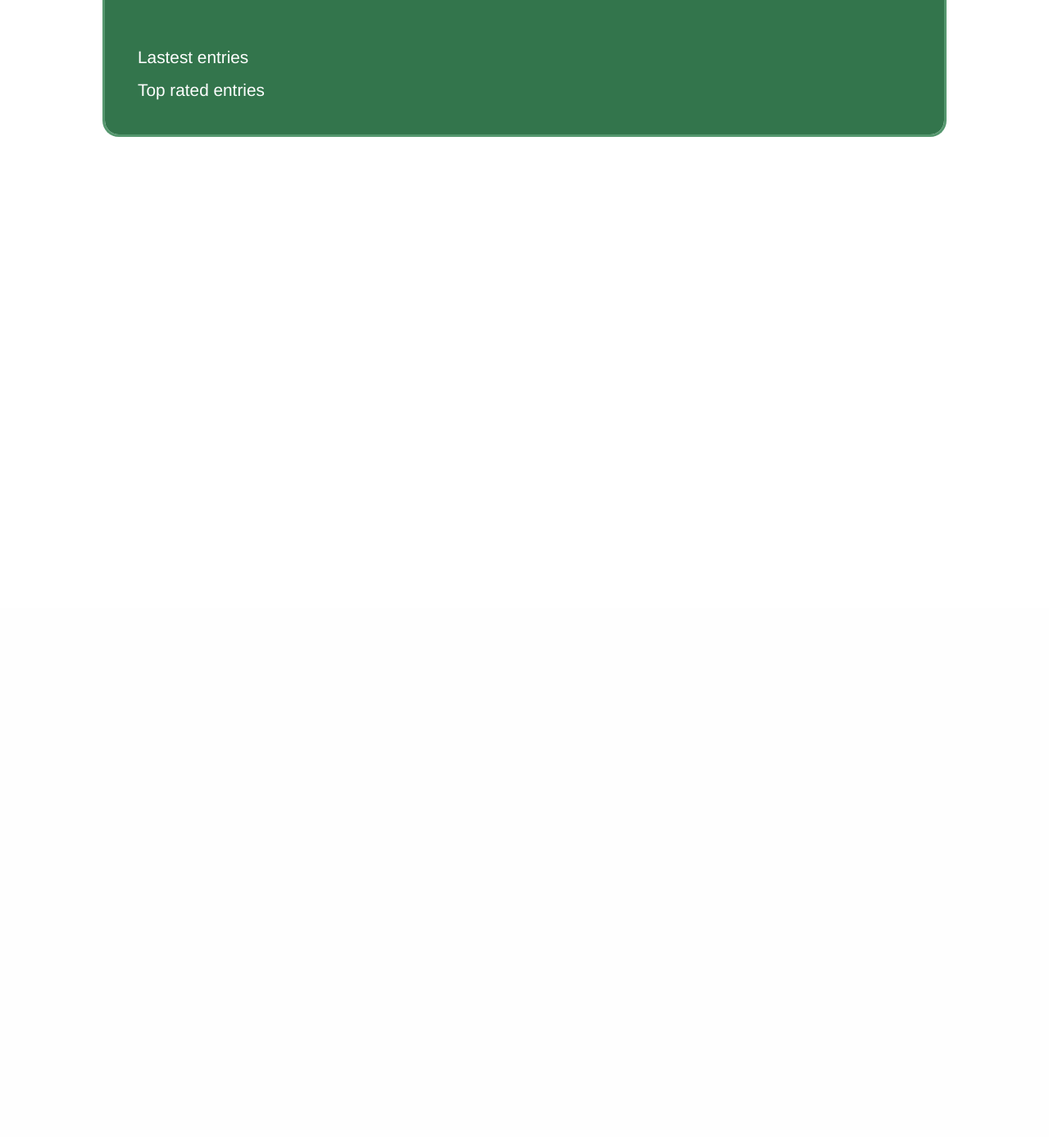
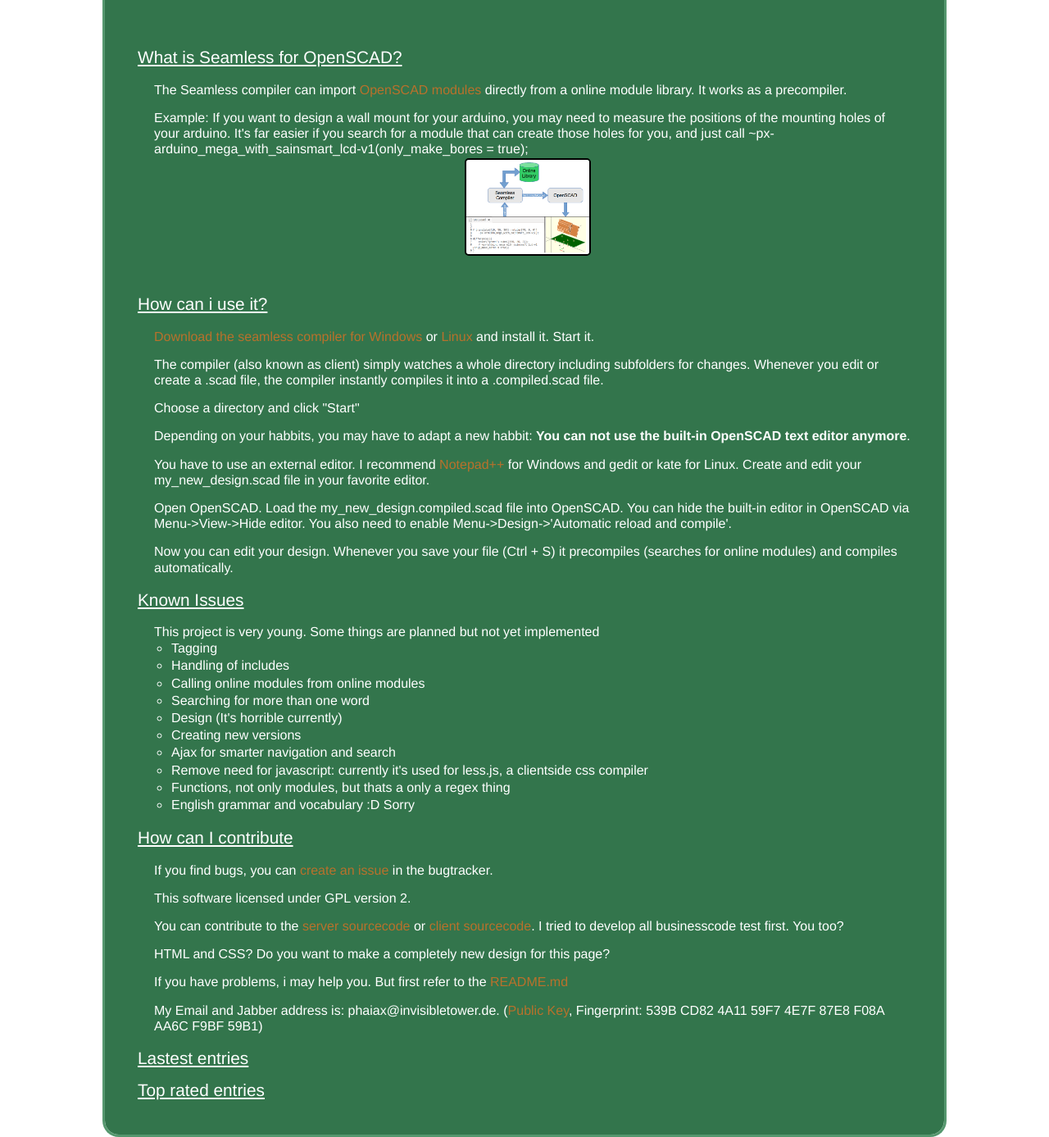
Before and after one commit to Phaiax/openscad-seamlesslib-server, a Django app: page / in a window 1280 px wide. Shown: the part 58-1445 px from the top of the page at 82% size. Before the commit the page ends 225 px from the top, so only its background shows below. Run offline with Django 3.2, Linux system fonts and the light colour scheme; data that the repository does not hold is empty; style sheets or scripts are compiled from the project's sources; parts of the project's set-up code (start-up, migrations or seed data) failed here and were passed over.

Commit message:
Start page explanation, Ignore Xapian index

```diff
--- a/src/seamless/urls.py
+++ b/src/seamless/urls.py
@@ -13,7 +13,7 @@ urlpatterns = patterns('',
     url(r'^edit/(?P<uuid>[0-9a-f\-]+)/$', 'web.views.edit_without_auth', name='edit_without_auth'),
     url(r'^rate/(?P<uuid>[0-9a-f\-]+)/(?P<rating>[0-9]{1,2})/$', 'web.views.rate', name='rate'),
 
-    url(r'^api/get-by-uniquename/(?P<uniquename>[0-9a-z\-~A-Z]+)/$', 'api.views.get_by_uniquename', name='get_by_uniquename'),
+    url(r'^api/get-by-uniquename/(?P<uniquename>[0-9a-z\-~A-Z_]+)/$', 'api.views.get_by_uniquename', name='get_by_uniquename'),
 
     # url(r'^seamless/', include('seamless.foo.urls')),
 
--- a/src/web/static/less/styles.less
+++ b/src/web/static/less/styles.less
@@ -50,6 +50,10 @@ a {
   text-decoration: none;
 }
 
+strong {
+  font-weight: bold;
+}
+
 div.content {
   .content-inner {
     padding: 40px;
@@ -64,17 +68,21 @@ div.content {
     margin-top: 20px;
     margin-bottom: 5px;
     font-size: 1.3em;
+    text-decoration: underline;
   }
 
   ul {
     margin-left: 20px;
     li {
       padding: 1px;
+      margin-left: 20px;
+      list-style-type: circle;
     }
   }
 
   p {
     padding-top: 15px;
+    padding-left: 20px;
   }
 
   div.module {
@@ -205,6 +213,27 @@ table.moduleedit {
   }
 }
 
+div.sketch {
+  margin: 0 auto;
+  position: relative;
+  width: 150px;
+  height: 150px;
+
+  &:hover img {
+    width: 588px;
+    position: absolute;
+    left: -588px/2;
+    z-index: 40;
+  }
+  img {
+     margin: 2px;
+     border: 2px solid black;
+     text-align: center;
+     width: 150px;
+     .rounded(5px);
+  }
+}
+
 div.module_item {
   clear: both;
   position: relative;
--- a/src/web/templates/search/search.html
+++ b/src/web/templates/search/search.html
@@ -5,9 +5,7 @@
 
     {% if query %}
         {% for result in page.object_list %}
-            <p>
-                {% include "web/includes/module.html" with module=result.object %}
-            </p>
+            {% include "web/includes/module.html" with module=result.object %}
         {% empty %}
             <p>No results found.</p>
         {% endfor %}
--- a/src/web/templates/web/views/index.html
+++ b/src/web/templates/web/views/index.html
@@ -3,21 +3,64 @@
 
 {% block content %}
 
+    <h1>What is Seamless for OpenSCAD?</h1>
+    <p>The Seamless compiler can import <a href="http://www.OpenSCAD.org/">OpenSCAD</a> <a href="http://en.wikibooks.org/wiki/OpenSCAD_User_Manual/Modules">modules</a> directly
+    from a online module library. It works as a precompiler.</p>
+    <p>Example: If you want to design a wall mount for your arduino, you may need to measure the
+    positions of the mounting holes of your arduino. It's far easier if you search for a module that can
+    create those holes for you, and just call ~px-arduino_mega_with_sainsmart_lcd-v1(only_make_bores = true);
+    </p>
+    <div class="sketch"><img src="{{ STATIC_URL }}img/principle_sketch.png" alt=""></div>
+
+    <h1>How can i use it?</h1>
+    <p><a href="">Download the seamless compiler for Windows</a> or <a href="">Linux</a> and install it. Start it.</p>
+    <p>The compiler (also known as client) simply watches a whole directory including subfolders for changes.
+    Whenever you edit or create a .scad file, the compiler instantly compiles it into a .compiled.scad file.</p>
+    <p>Choose a directory and click "Start"</p>
+    <p>Depending on your habbits, you may have to adapt a new habbit:
+    <strong>You can not use the built-in OpenSCAD text editor anymore</strong>.
+    </p>
+    <p>You have to use an external editor. I recommend <a href="http://notepad-plus-plus.org/">Notepad++</a> for
+    Windows and gedit or kate for Linux. Create and edit your my_new_design.scad file in your favorite editor.
+    </p>
+    <p>
+      Open OpenSCAD. Load the my_new_design.compiled.scad file into OpenSCAD. You can hide the built-in editor in OpenSCAD
+      via Menu->View->Hide editor. You also need to enable Menu->Design->'Automatic reload and compile'.
+    </p>
+    <p>
+      Now you can edit your design. Whenever you save your file (Ctrl + S) it precompiles (searches for online modules)
+       and compiles automatically.
+    </p>
+    <h1>Known Issues</h1>
+    <p>This project is very young. Some things are planned but not yet implemented</p>
+    <ul>
+      <li>Tagging</li>
+      <li>Handling of includes</li>
+      <li>Calling online modules from online modules</li>
+      <li>Searching for more than one word</li>
+      <li>Design (It's horrible currently)</li>
+      <li>Creating new versions</li>
+      <li>Ajax for smarter navigation and search</li>
+      <li>Remove need for javascript: currently it's used for less.js, a clientside css compiler</li>
+      <li>Functions, not only modules, but thats a only a regex thing</li>
+      <li>English grammar and vocabulary :D Sorry</li>
+    </ul>
+    <h1>How can I contribute</h1>
+    <p>If you find bugs, you can <a href="https://github.com/Phaiax/openscad-seamlesslib-server/issues">create an issue</a> in the bugtracker.
+    </p>
+    <p>This software licensed under GPL version 2.</p>
+    <p> You can contribute to the <a href="https://github.com/Phaiax/openscad-seamlesslib-server">server sourcecode</a> or <a href="https://github.com/Phaiax/openscad-seamlesslib-client">client sourcecode</a>. I tried to develop all businesscode test first. You too?</p>
+    <p>HTML and CSS? Do you want to make a completely new design for this page?</p>
+    <p>If you have problems, i may help you. But first refer to the <a href="https://github.com/Phaiax/openscad-seamlesslib-server/blob/master/README.md">README.md</a></p>
+    <p>My Email and Jabber address is: phaiax@invisibletower.de. (<a href="http://gpg.invisibletower.de/gpg_phaiax_pub_key.pub">Public Key</a>, Fingerprint: 539B CD82 4A11 59F7 4E7F  87E8 F08A AA6C F9BF 59B1)</p>
+
     <h1>Lastest entries</h1>
-    <ul>
       {% for m in last_added_modules %}
-        <li>
-          {% include "web/includes/module.html" with module=m %}
-        </li>
+        {% include "web/includes/module.html" with module=m %}
       {% endfor %}
-    </ul>
 
     <h1>Top rated entries</h1>
-    <ul>
       {% for m in top_rated_modules %}
-        <li>
-          {% include "web/includes/module.html" with module=m %}
-        </li>
+        {% include "web/includes/module.html" with module=m %}
       {% endfor %}
-    </ul>
 {% endblock %}
--- a/src/web/views.py
+++ b/src/web/views.py
@@ -12,8 +12,8 @@ def get_redirect_to_edit_page(module):
                 kwargs={ 'uuid' : module.guid.__str__(),
                          'auth_code' : module.auth_code.__str__()}))
 def home(request):
-    top_rated_modules = Module.objects.order_by('-average_rating')[0:10]
-    last_added_modules = Module.objects.order_by('-created')[0:10]
+    top_rated_modules = Module.objects.filter(finished=True).order_by('-average_rating')[0:10]
+    last_added_modules = Module.objects.filter(finished=True).order_by('-created')[0:10]
     return render(request, 'web/views/index.html', {'top_rated_modules' : top_rated_modules,
                                                     'last_added_modules' : last_added_modules})
 
```
Also changed, not shown: src/web/static/img/principle_sketch.png (added), 2 other files.
